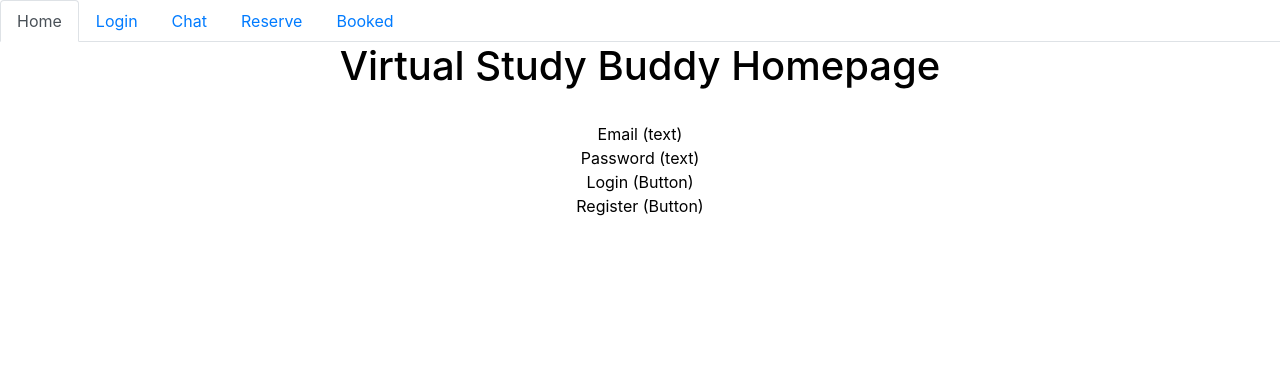
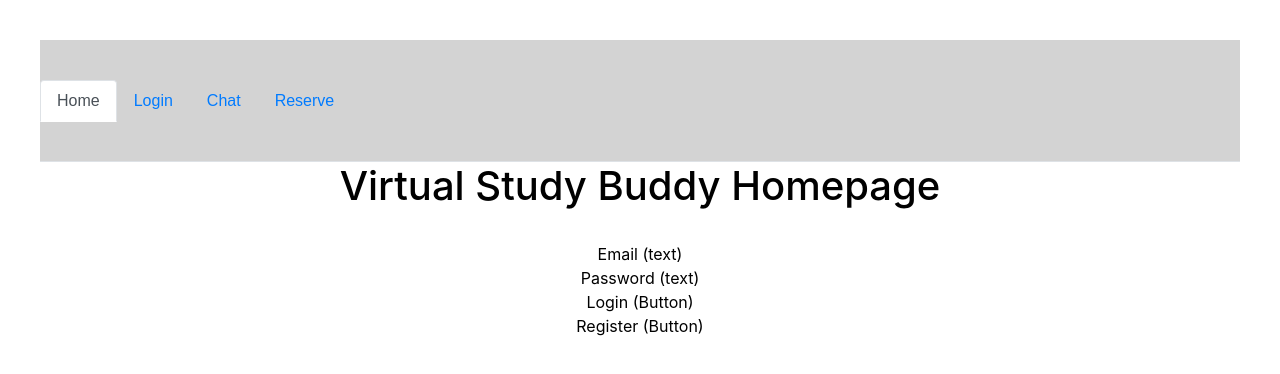
Before and after one commit to cyraneous/Project-3-Cyrus-2, a React (Create React App) app: page / in a window 1280 px wide. Shown: the top 374 px of the page. Built offline with nearby package versions, Linux system fonts and the light colour scheme.

Commit message:
removed link to booking page as reserve does the same

```diff
--- a/src/components/InfoBar/NavTabs.js
+++ b/src/components/InfoBar/NavTabs.js
@@ -1,5 +1,6 @@
 import React from "react";
 import { Link, useLocation } from "react-router-dom";
+import './NavTabs.css';
 
 function NavTabs() {
 
@@ -36,14 +37,7 @@
           Reserve
         </Link>
       </li>
-      <li className="nav-item">
-        <Link
-          to="/reserve/booked"
-          className={location.pathname === "/reserve/booked" ? "nav-link active" : "nav-link"}
-        >
-          Booked
-        </Link>
-      </li>
+
     </ul>
   );
 }
```
